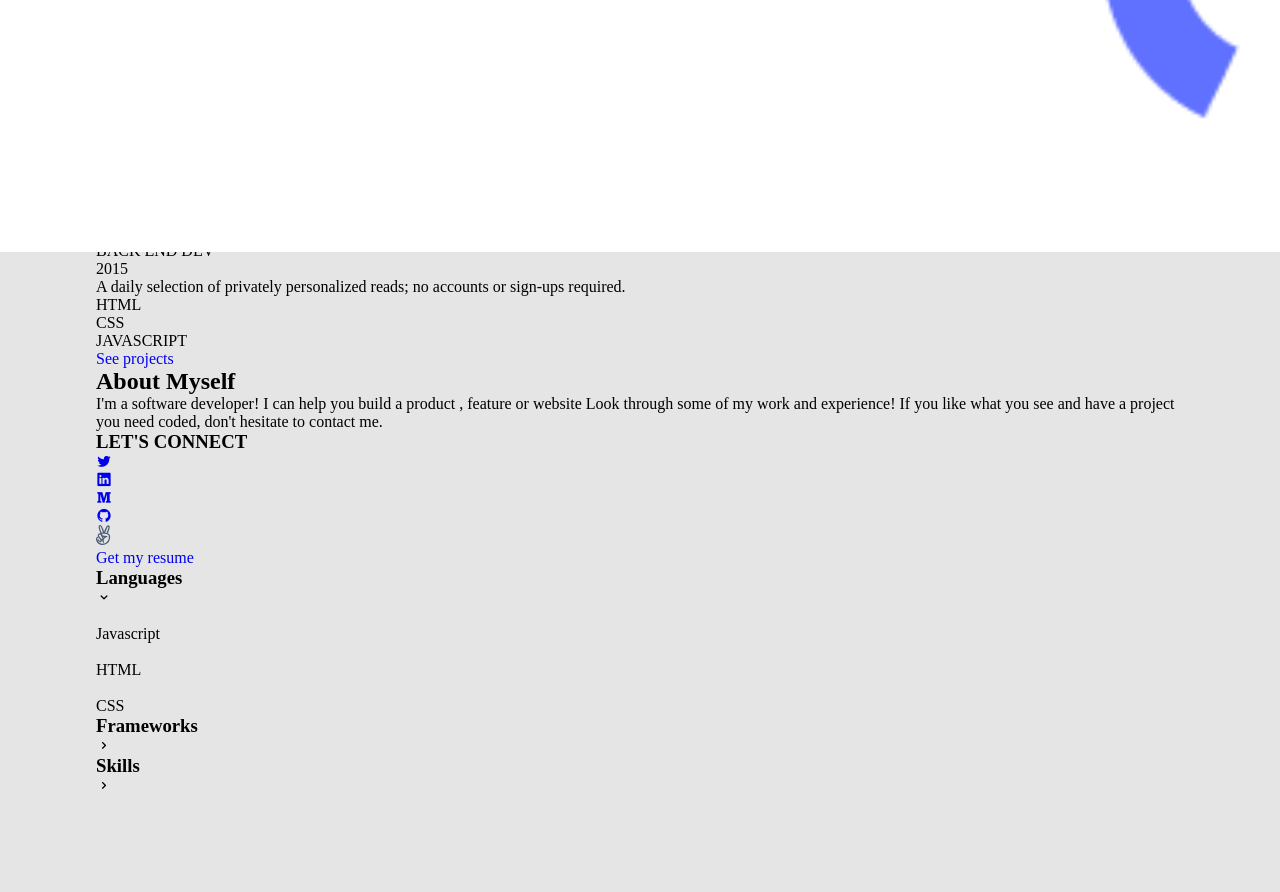
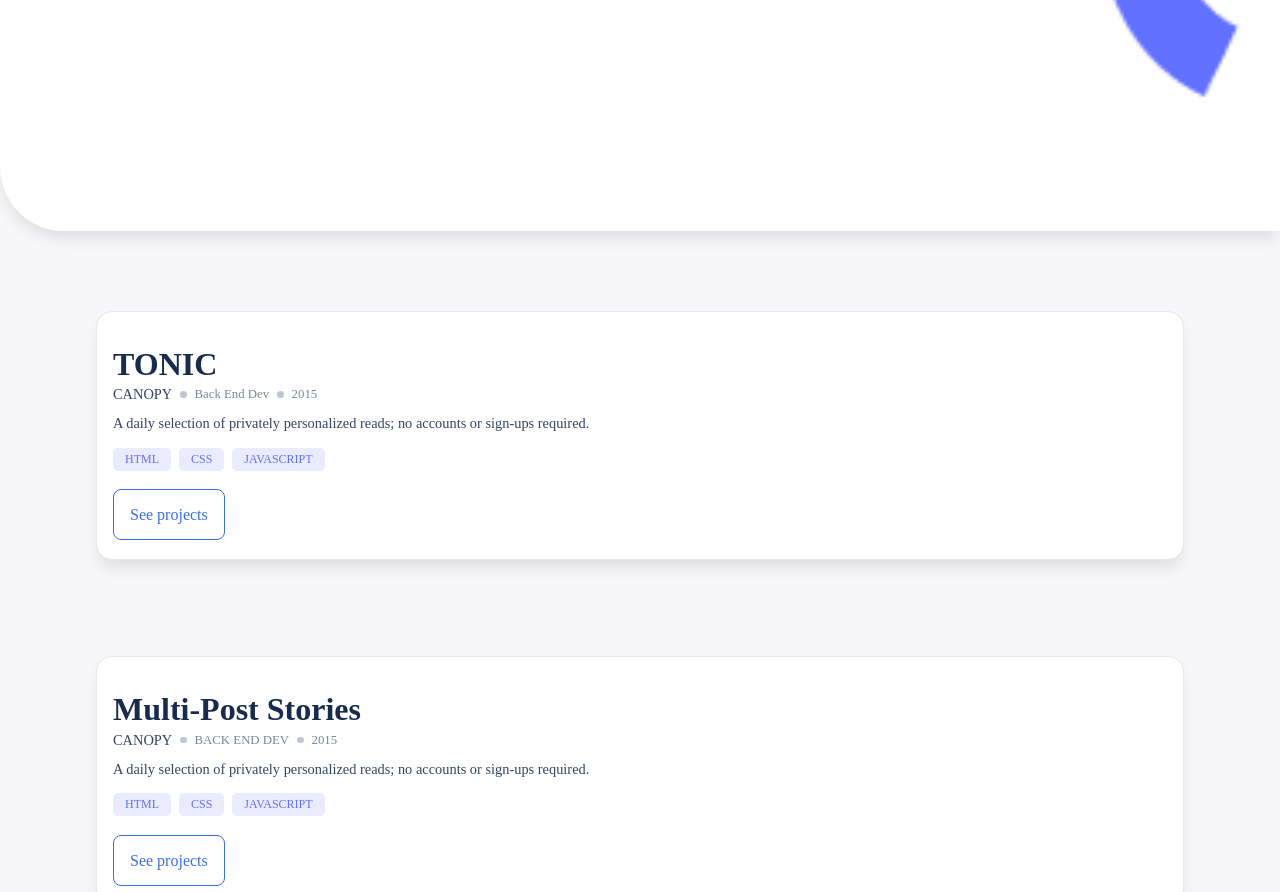
Before and after one commit to kessie2862/portfolio, a plain HTML site: page index.html in a window 1280 px wide. Shown: the part 500-1392 px from the top of the page. Before the commit the page ends 1295 px from the top, so only its background shows below. Drawn offline with nearby package versions, Linux system fonts and the light colour scheme.

Commit message:
Styles to modified html

```diff
--- a/style.css
+++ b/style.css
@@ -22,7 +22,7 @@ html {
 }
 
 body {
-  background: #e5e5e5;
+  background: #f7f7f9;
 }
 
 .container {
@@ -34,9 +34,6 @@ body {
 header {
   background: #fff;
   width: 100%;
-}
-
-header nav {
   display: flex;
   justify-content: space-between;
   margin: 0 auto;
@@ -62,12 +59,14 @@ header i {
   background-image: url(./images/header-shapes-mobile.png);
   background-repeat: no-repeat;
   background-size: cover;
-  background-color: #fff;
   height: 40rem;
   position: absolute;
+  background-color: #fff;
+  border-bottom-left-radius: 4rem;
+  box-shadow: 0 10px 15px -3px rgba(0, 0, 0, 0.1);
 }
 
-main .about {
+.about {
   display: flex;
   flex-direction: column;
   justify-content: flex-start;
@@ -76,7 +75,7 @@ main .about {
   gap: 0.75rem;
 }
 
-main .about h1 {
+.about h1 {
   font-family: "Poppins", sans-serif;
   font-weight: 700;
   font-size: 2.5rem;
@@ -84,7 +83,7 @@ main .about h1 {
   line-height: 3.25rem;
 }
 
-main .about p {
+.about p {
   font-family: "Poppins", sans-serif;
   font-weight: 400;
   font-size: 1rem;
@@ -92,22 +91,215 @@ main .about p {
   line-height: 1.5rem;
 }
 
-main .about h3 {
+.about h3 {
   font-family: "Poppins", serif;
   font-size: 1rem;
   font-weight: 500;
   color: #7f8cff;
+  margin-bottom: 1rem;
 }
 
-main .about ul {
+.about ul {
   display: flex;
   justify-content: space-between;
   align-items: center;
   align-self: flex-start;
   gap: 1rem;
+  margin-bottom: 1rem;
 }
 
-main .about i {
+.about i {
   font-size: 1.7rem;
   color: #505f79;
 }
+
+/* WORKS */
+.works {
+  background: #f7f7f9;
+  width: 100%;
+}
+
+.works .contents {
+  background: #f7f7f9;
+}
+
+.works .projects {
+  display: grid;
+  grid-template-columns: 1fr;
+  gap: 2rem;
+}
+
+.works .details {
+  background: #fff;
+  padding: 1rem;
+  border: 0.5px solid rgb(231, 231, 231);
+  box-shadow: 0 10px 15px -3px rgba(0, 0, 0, 0.1);
+  border-radius: 1rem;
+  height: auto;
+  width: 100%;
+  margin-bottom: 4rem;
+}
+
+.works .details:nth-child(1) {
+  margin-top: 45rem;
+}
+
+.works .details img {
+  max-width: 100%;
+  height: auto;
+}
+
+.details .card-info {
+  margin-bottom: 1.2rem;
+}
+
+.details .card-info h2 {
+  font-family: "Poppins", serif;
+  font-weight: 700;
+  font-size: 2rem;
+  color: #172b4d;
+}
+
+.details .card-info a {
+  font-family: "Poppins", serif;
+  font-weight: 500;
+  font-size: 1rem;
+  color: #396df2;
+  transition: all 300ms ease;
+}
+
+.details .card-info a:hover {
+  background-color: #6070ff;
+  color: #fff;
+}
+
+.details .card-info a:active {
+  background-color: #2230d2;
+}
+
+.details .card-info .title-and-date {
+  display: flex;
+  justify-content: flex-start;
+  align-items: center;
+  gap: 0.5rem;
+  margin: 0.2rem 0 0.5rem;
+}
+
+.details .card-info .title-and-date .title {
+  font-family: "Poppins", serif;
+  font-weight: 500;
+  font-size: 0.9rem;
+  color: #344563;
+  font-style: normal;
+}
+
+.details .card-info .title-and-date span {
+  width: 0.4rem;
+  height: 0.4rem;
+  border-radius: 50%;
+  background-color: #c1c7d0;
+}
+
+.details .card-info .title-and-date .muted {
+  font-family: "Poppins", serif;
+  color: #7a869a;
+  font-weight: 500;
+  font-size: 0.8rem;
+}
+
+.details .card-info .description {
+  font-family: "Poppins", serif;
+  font-weight: 400;
+  font-size: 0.9rem;
+  line-height: 24px;
+  color: #344563;
+  margin-bottom: 0.8rem;
+}
+
+.details .card-info .stack {
+  display: flex;
+  justify-content: flex-start;
+  align-items: center;
+  gap: 0.5rem;
+  margin-bottom: 2.2rem;
+}
+
+.details .card-info .stack li {
+  font-family: "Poppins", serif;
+  padding: 0.25rem 0.75rem;
+  background: #ebebff;
+  border-radius: 0.3rem;
+  color: #6070ff;
+  font-weight: 400;
+  font-size: 0.75rem;
+}
+
+.btn {
+  border: 1px solid #396df2;
+  padding: 1rem;
+  border-radius: 0.5rem;
+}
+
+.btn-self {
+  font-family: "Poppins", serif;
+  font-weight: 500;
+  font-size: 1rem;
+  color: #396df2;
+  margin-bottom: 2rem;
+  align-self: start;
+}
+
+/* MYSELF */
+
+.about-bg {
+  background: #fff;
+  border-top-right-radius: 4rem;
+  box-shadow: rgba(0, 0, 0, 0.15) 0 5px 15px 0;
+}
+
+.myself {
+  padding-top: 6rem;
+}
+
+.skills {
+  display: grid;
+  grid-template-columns: 1fr;
+}
+
+.skills .categories .dropdown {
+  display: flex;
+  justify-content: space-between;
+  align-items: center;
+  margin-bottom: 1.5rem;
+  width: 80%;
+}
+
+.skills .categories .dropdown h3 {
+  font-family: "Poppins", serif;
+  font-weight: 500;
+  font-size: 1.25rem;
+  color: #000;
+}
+
+.skills .categories .dropdown-items {
+  display: flex;
+  justify-content: flex-start;
+  align-items: center;
+  margin: 1rem 0;
+  gap: 1rem;
+  background: #f7f7f9;
+  padding: 0.6rem 0.5rem 0;
+  border-radius: 0.4rem;
+}
+
+.skills .categories .dropdown-items ul li {
+  font-family: "Poppins", serif;
+  color: #253858;
+  font-size: 1rem;
+  font-weight: 500;
+}
+
+hr {
+  border-bottom: 2px solid #e9e9e9;
+  margin-bottom: 1.2rem;
+}
```
